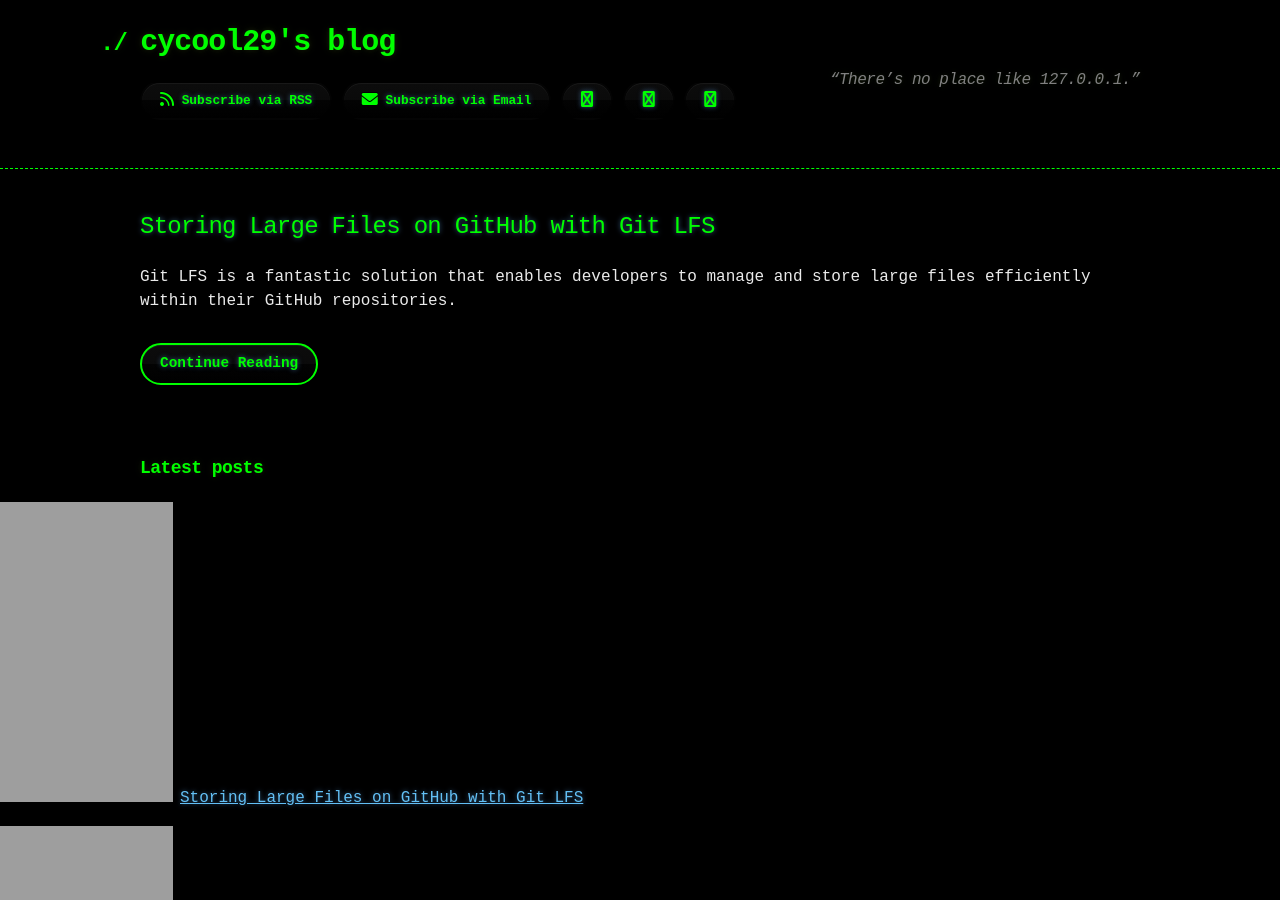
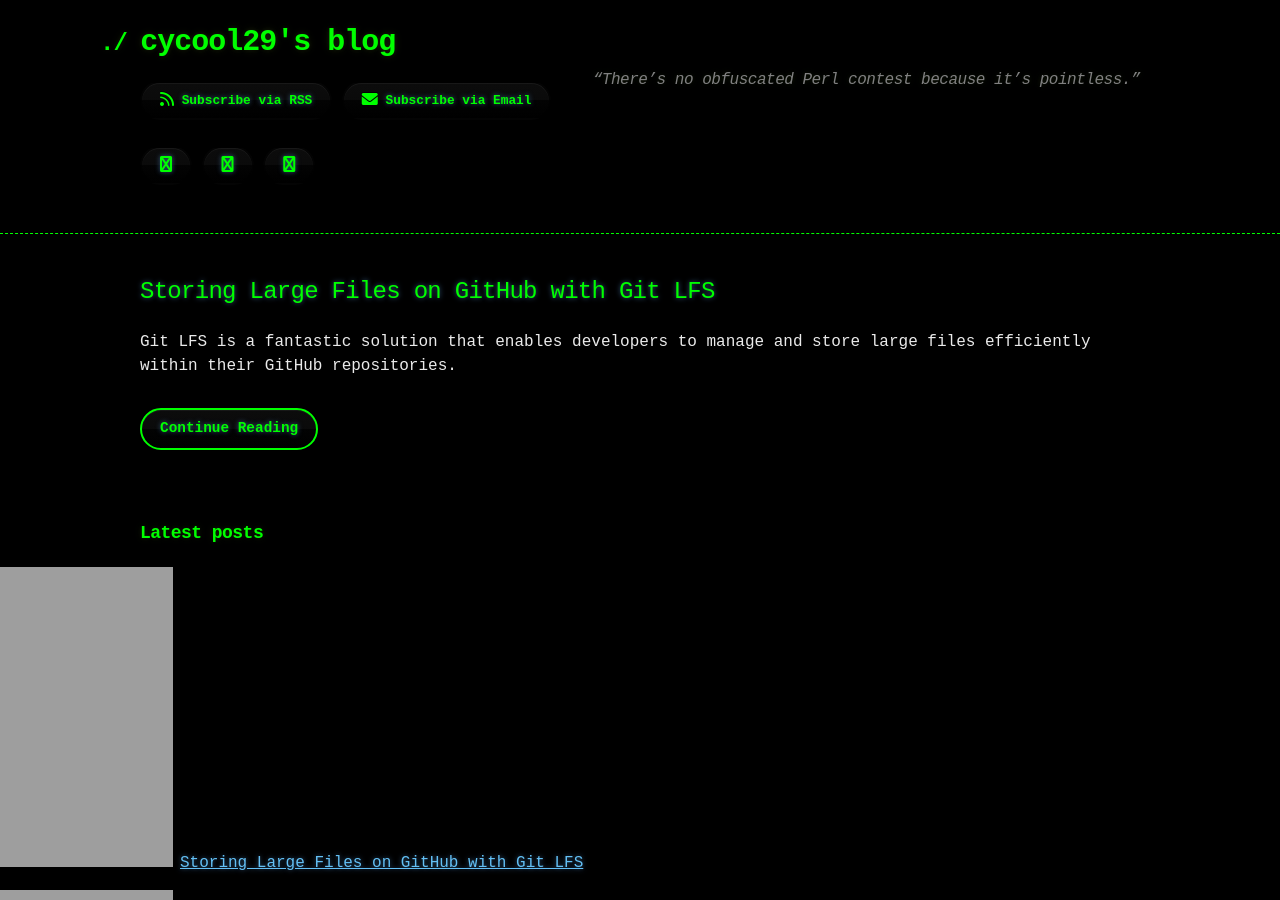
Before and after one commit to cycool29/cycool29.github.io, a Jekyll site: the page built from index.md, in a window 1280 px wide and 900 px high. Built offline with Jekyll 4.4.1, drawn with Linux system fonts in a browser that asks for light colours; a style sheet for code colours, icons or effects is not loaded.

Commit message:
Update quotes

```diff
--- a/_config.yml
+++ b/_config.yml
@@ -1,5 +1,5 @@
 title: cycool29's blog
-description: "“There’s no place like 127.0.0.1.” "
+description: "“There’s no obfuscated Perl contest because it’s pointless.” "
 bio: A high school student. Intermediate in Python, Git, Bash. Learning JavaScript. He/Him. "
 author: cycool29
 url: https://cycool29.github.io
```
